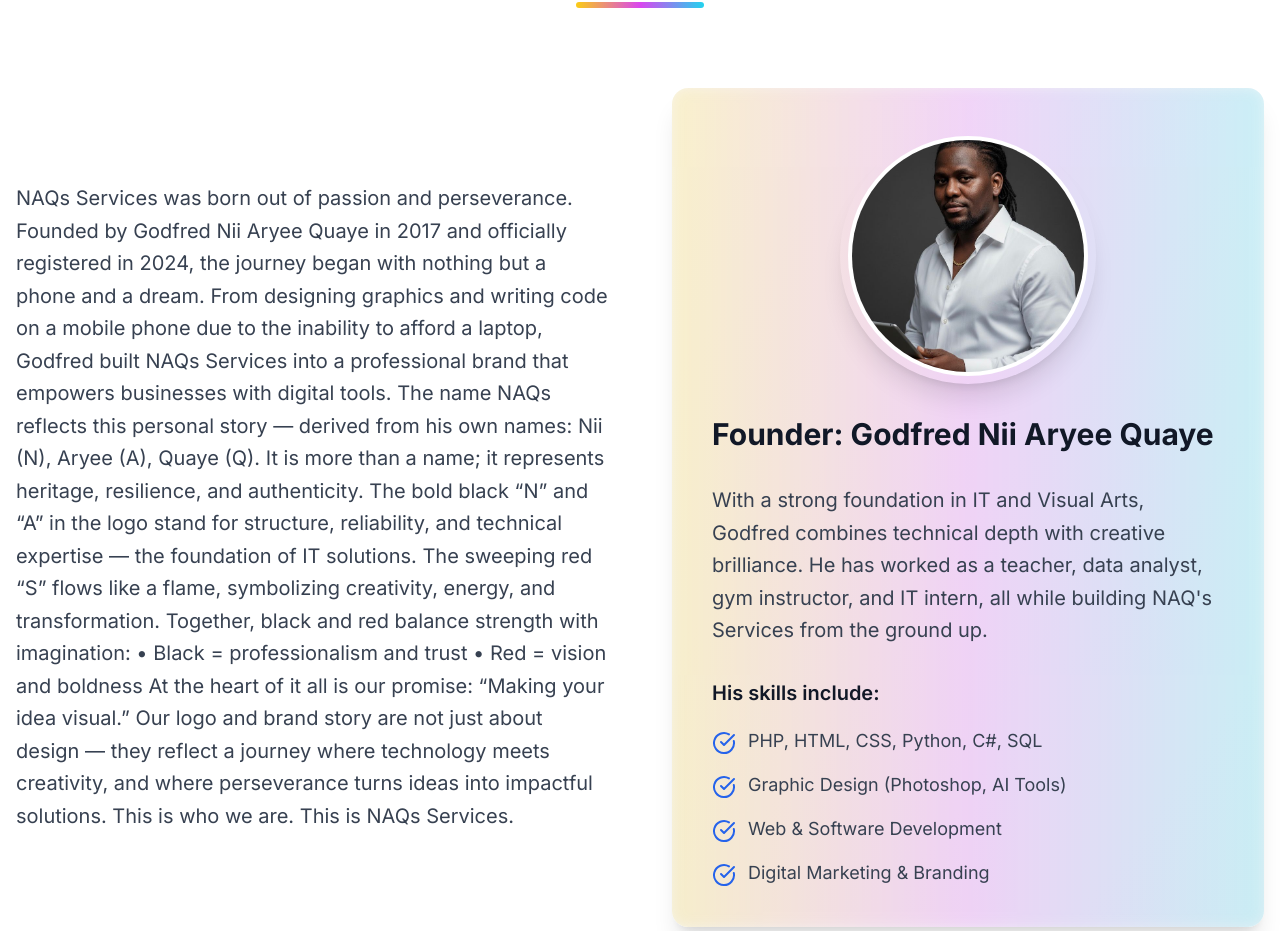
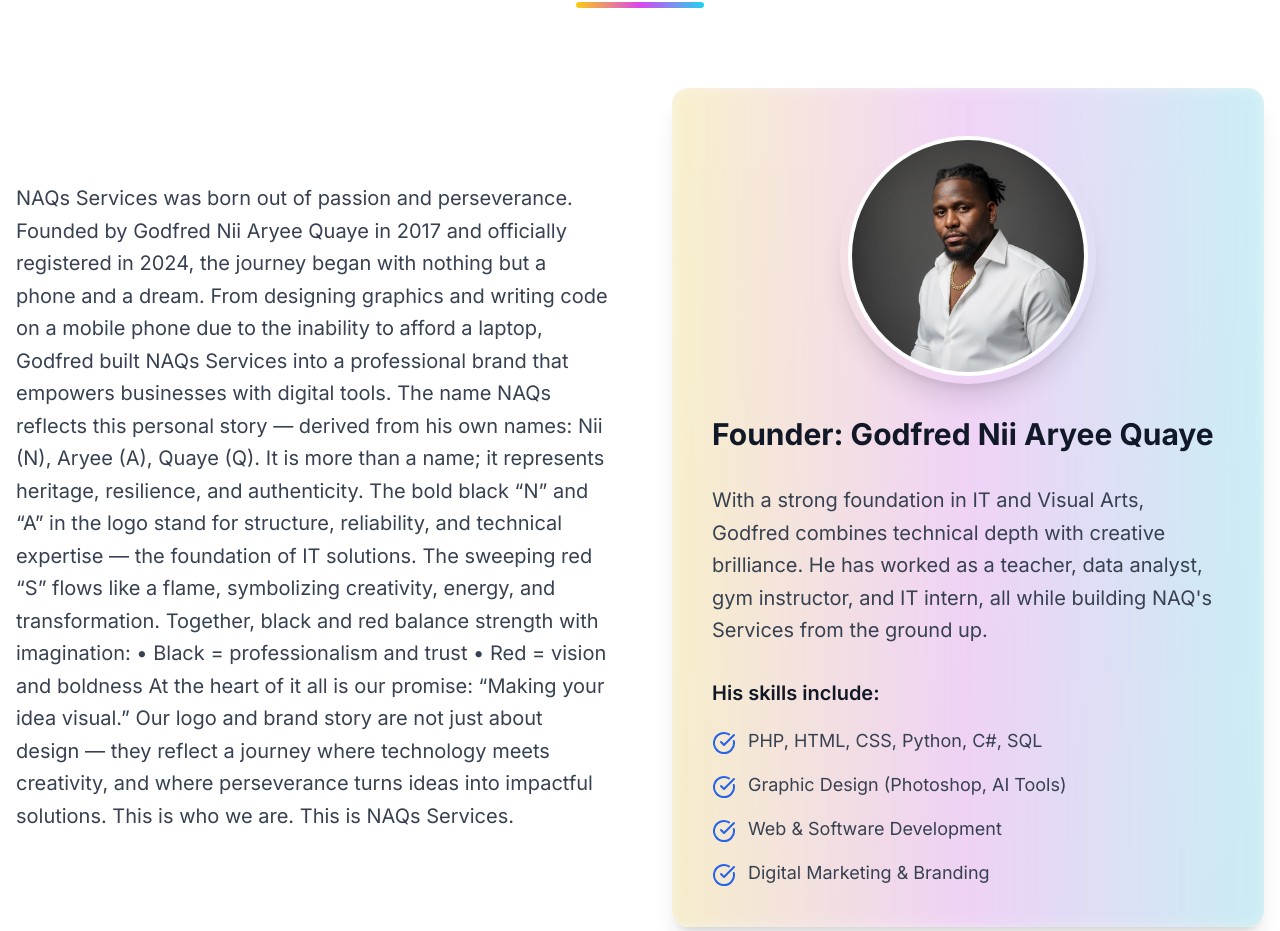
Before and after one commit to Seyramize/naqservices, a Next.js app: page / in a window 1280 px wide. Shown: the part 978-1909 px from the top of the page. Built offline with nearby package versions, Linux system fonts and the light colour scheme.

Commit message:
Changed founder pic

```diff
--- a/app/page.tsx
+++ b/app/page.tsx
@@ -331,7 +331,7 @@ This is NAQs Services.
                     <div className="absolute inset-2 bg-white rounded-full z-0"></div>
                     <div className="absolute inset-3 overflow-hidden rounded-full z-10">
                       <Image
-                        src="/founder1.jpg"
+                        src="/founder2.jpg"
                         alt="Godfred Nii Aryee Quaye - Founder of NAQ's Services"
                         fill
                         className="object-cover object-center scale-105"
```
Also changed, not shown: public/founder2.jpg (added).
